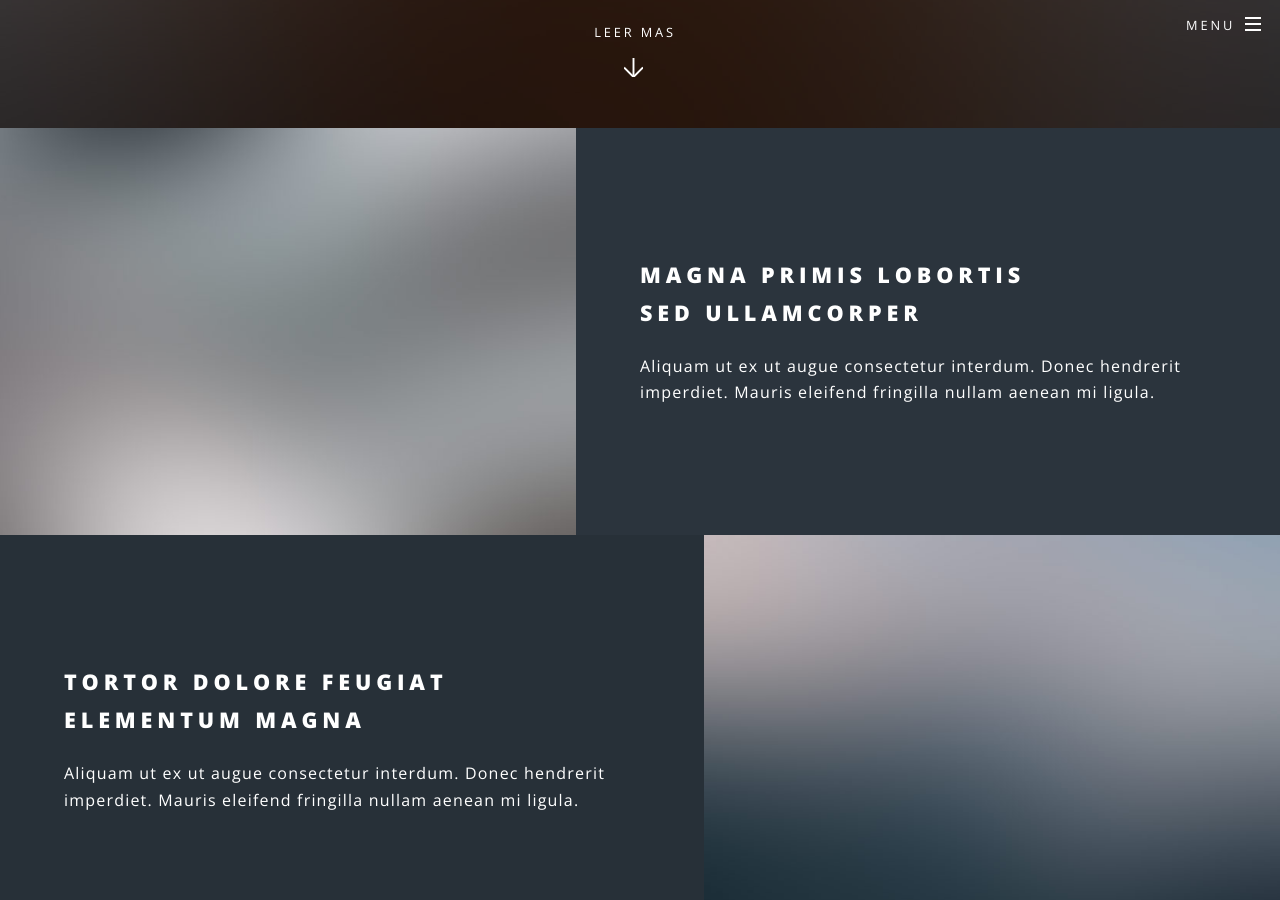
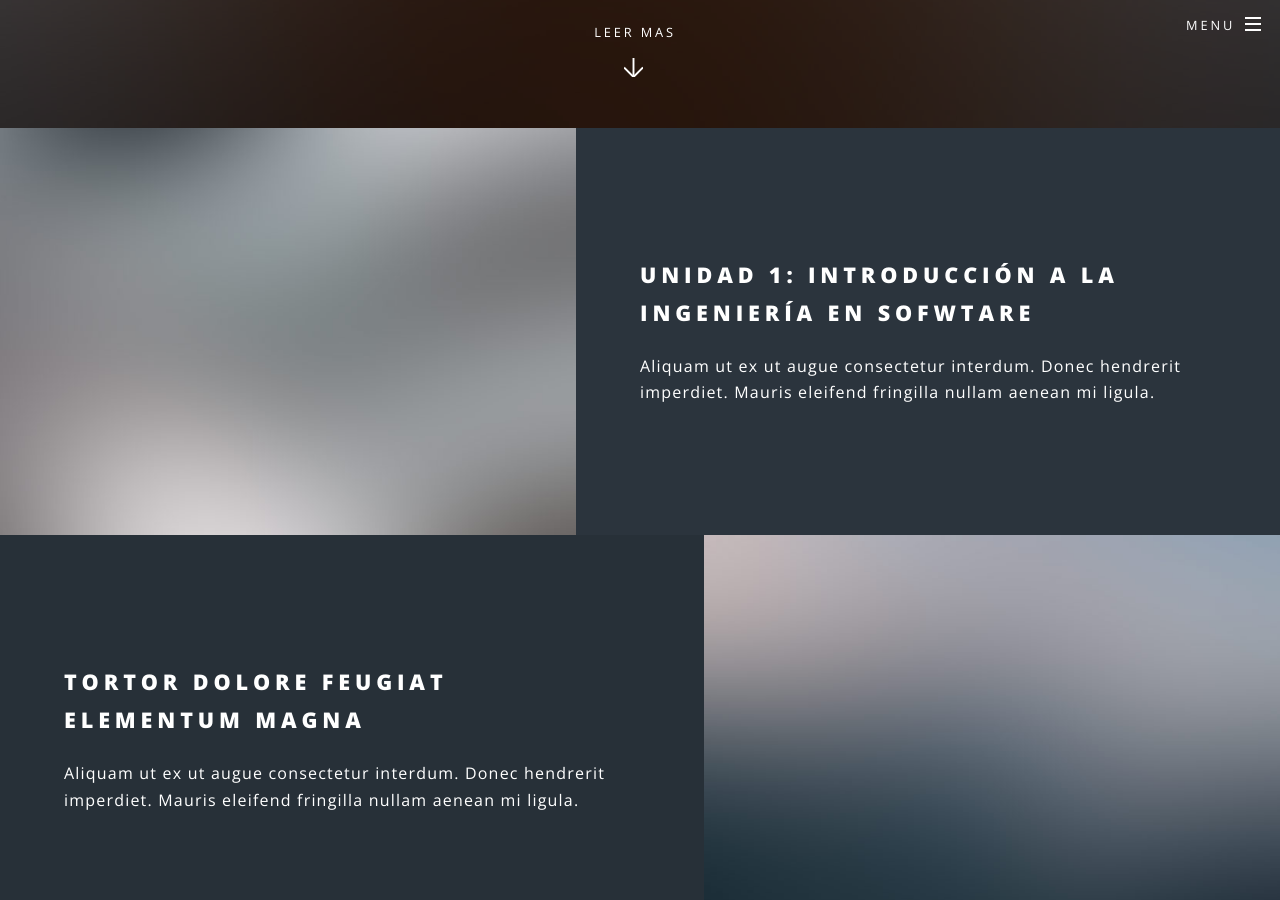
Before and after one commit to Vico2001/hix2, a Jekyll site: the page built from index.html, in a window 1280 px wide and 900 px high, scrolled down 772 px. Built offline with Jekyll 4.4.1, drawn with Linux system fonts in a browser that asks for light colours.

Commit message:
Update index.html

```diff
--- a/index.html
+++ b/index.html
@@ -16,8 +16,8 @@ layout: landing
 					<section id="two" class="wrapper alt style2">
 						<section class="spotlight">
 							<div class="image"><img src="images/pic01.jpg" alt="" /></div><div class="content">
-								<h2>Magna primis lobortis<br />
-								sed ullamcorper</h2>
+								<h2>Unidad 1: Introducción a la<br />
+								Ingeniería en Sofwtare</h2>
 								<p>Aliquam ut ex ut augue consectetur interdum. Donec hendrerit imperdiet. Mauris eleifend fringilla nullam aenean mi ligula.</p>
 							</div>
 						</section>
```
